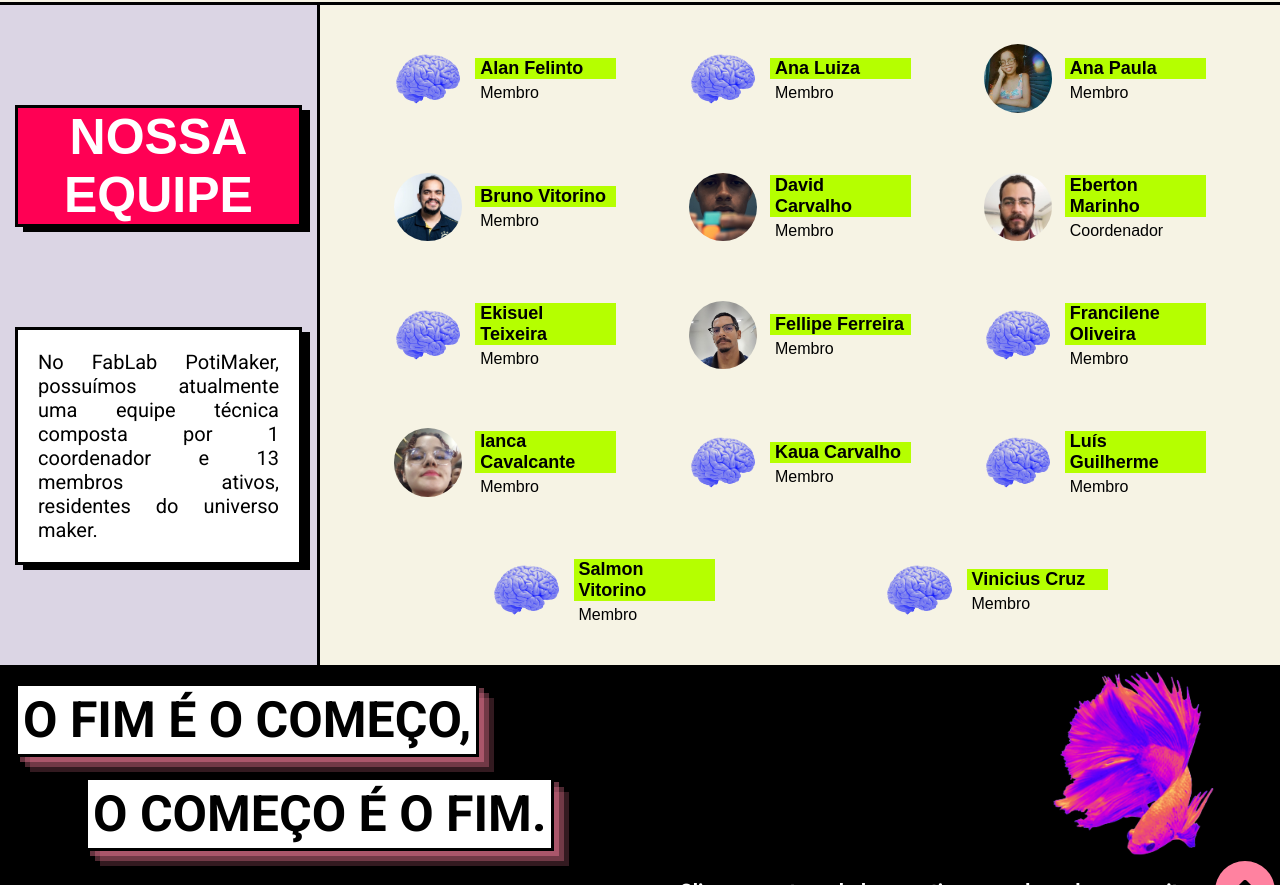
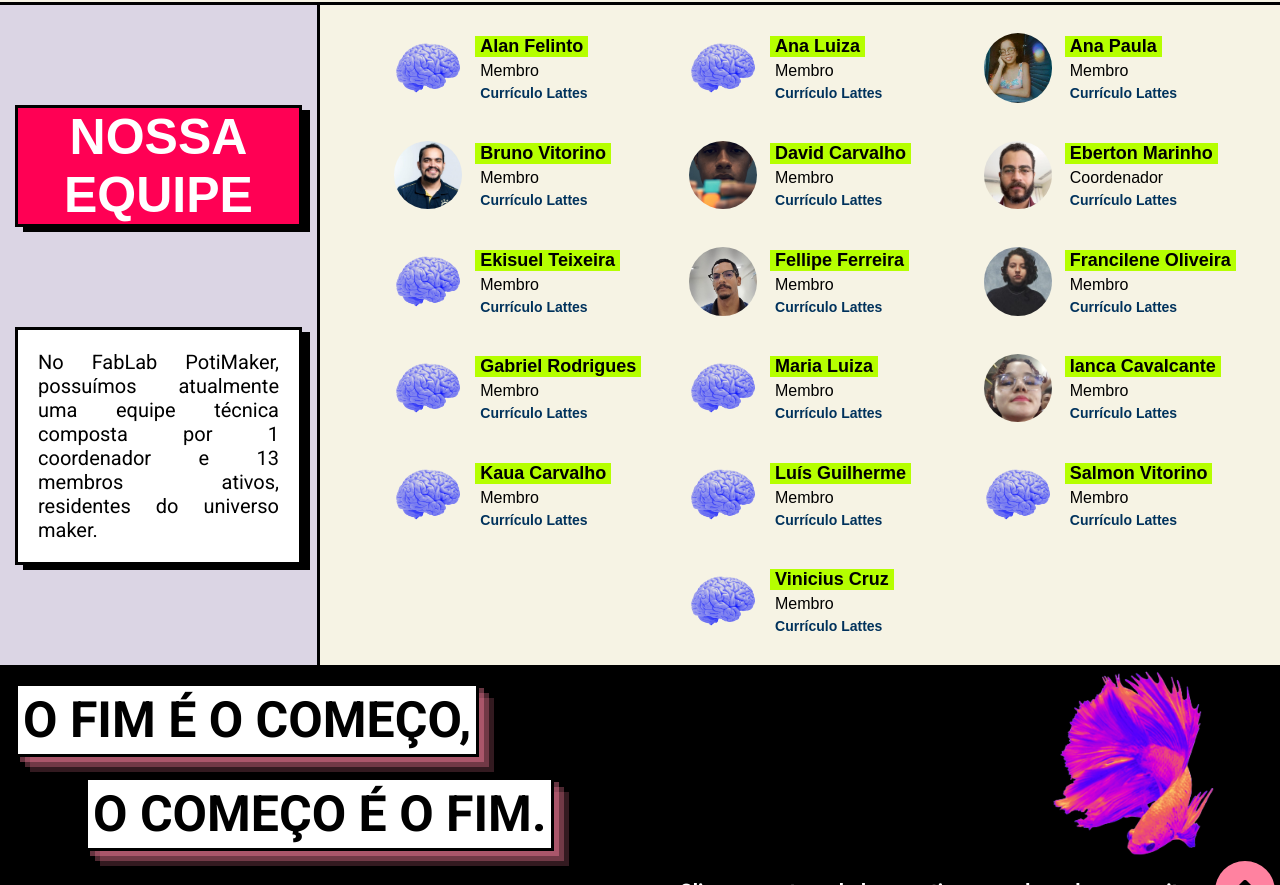
Before and after one commit to PotiMaker-IFRN/sitePotimaker, a plain HTML site: page index.html in a window 1280 px wide. Shown: the part 1187-2072 px from the top of the page. Drawn offline with Linux system fonts and the light colour scheme; a web font is replaced by a local one.

Commit message:
Link do lattes nos cards e cards dos novos participantes foram adicionados

```diff
--- a/index.html
+++ b/index.html
@@ -144,6 +144,7 @@
                         <div class="infoEquipes">
                             <h3 class="nomeMembro">Alan Felinto</h3>
                             <p class="funcMembro">Membro</p>
+                            <a href="#" target="_blank">Currículo Lattes</a>
                         </div>
                     </div>
                     <div class="cardEquipe">
@@ -153,6 +154,8 @@
                         <div class="infoEquipes">
                             <h3 class="nomeMembro">Ana Luiza</h3>
                             <p class="funcMembro">Membro</p>
+                            <a href="#" target="_blank">Currículo Lattes</a>
+
                         </div>
                     </div>
                     <div class="cardEquipe">
@@ -162,6 +165,8 @@
                         <div class="infoEquipes">
                             <h3 class="nomeMembro"> Ana Paula</h3>
                             <p class="funcMembro">Membro</p>
+                            <a href="#" target="_blank">Currículo Lattes</a>
+
                         </div>
                     </div>
                     <div class="cardEquipe">
@@ -169,8 +174,9 @@
                             <img src="images/equipe/avatarBrunoVitorino.jpg" alt="" class="imgEquipe">
                         </div>
                         <div class="infoEquipes">
-                            <a href="http://lattes.cnpq.br/6466860813661669" target="_blank"><h3 class="nomeMembro">Bruno Vitorino</h3></a>
+                            <h3 class="nomeMembro">Bruno Vitorino</h3>
                             <p class="funcMembro">Membro</p>
+                            <a href="http://lattes.cnpq.br/6466860813661669" target="_blank">Currículo Lattes</a>
                         </div>
                     </div>
                     <div class="cardEquipe">
@@ -180,6 +186,8 @@
                         <div class="infoEquipes">
                             <h3 class="nomeMembro">David Carvalho</h3>
                             <p class="funcMembro">Membro</p>
+                            <a href="http://lattes.cnpq.br/0982126481434785" target="_blank">Currículo Lattes</a>
+
                         </div>
                     </div>
                     <div class="cardEquipe">
@@ -189,6 +197,8 @@
                         <div class="infoEquipes">
                             <h3 class="nomeMembro">Eberton Marinho</h3>
                             <p class="funcMembro">Coordenador</p>
+                            <a href="http://lattes.cnpq.br/4697680575712492" target="_blank">Currículo Lattes</a>
+
                         </div>
                     </div>
                     <div class="cardEquipe">
@@ -198,6 +208,8 @@
                         <div class="infoEquipes">
                             <h3 class="nomeMembro">Ekisuel Teixeira</h3>
                             <p class="funcMembro">Membro</p>
+                            <a href="#" target="_blank">Currículo Lattes</a>
+
                         </div>
                     </div>
                     <div class="cardEquipe">
@@ -207,6 +219,18 @@
                         <div class="infoEquipes">
                             <h3 class="nomeMembro">Fellipe Ferreira</h3>
                             <p class="funcMembro">Membro</p>
+                            <a href="https://lattes.cnpq.br/6721220601921124" target="_blank">Currículo Lattes</a>
+
+                        </div>
+                    </div>
+                    <div class="cardEquipe">
+                        <div class="divFotoEquipe">
+                            <img src="images/equipe/avatarFrancilene.jpg" alt="" class="imgEquipe">
+                        </div>
+                        <div class="infoEquipes">
+                            <h3 class="nomeMembro">Francilene Oliveira</h3>
+                            <p class="funcMembro">Membro</p>
+                            <a href="#" target="_blank">Currículo Lattes</a>
                         </div>
                     </div>
                     <div class="cardEquipe">
@@ -214,8 +238,19 @@
                             <img src="images/equipe/avatar.png" alt="" class="imgEquipe">
                         </div>
                         <div class="infoEquipes">
-                            <h3 class="nomeMembro">Francilene Oliveira</h3>
+                            <h3 class="nomeMembro">Gabriel Rodrigues</h3>
                             <p class="funcMembro">Membro</p>
+                            <a href="#" target="_blank">Currículo Lattes</a>
+                        </div>
+                    </div>
+                    <div class="cardEquipe">
+                        <div class="divFotoEquipe">
+                            <img src="images/equipe/avatar.png" alt="" class="imgEquipe">
+                        </div>
+                        <div class="infoEquipes">
+                            <h3 class="nomeMembro">Maria Luiza</h3>
+                            <p class="funcMembro">Membro</p>
+                            <a href="#" target="_blank">Currículo Lattes</a>
                         </div>
                     </div>
                     <div class="cardEquipe">
@@ -225,6 +260,8 @@
                         <div class="infoEquipes">
                             <h3 class="nomeMembro">Ianca Cavalcante</h3>
                             <p class="funcMembro">Membro</p>
+                            <a href="#" target="_blank">Currículo Lattes</a>
+
                         </div>
                     </div>
                     <div class="cardEquipe">
@@ -234,6 +271,8 @@
                         <div class="infoEquipes">
                             <h3 class="nomeMembro">Kaua Carvalho</h3>
                             <p class="funcMembro">Membro</p>
+                            <a href="#" target="_blank">Currículo Lattes</a>
+
                         </div>
                     </div>
                     <div class="cardEquipe">
@@ -243,6 +282,7 @@
                         <div class="infoEquipes">
                             <h3 class="nomeMembro">Luís Guilherme</h3>
                             <p class="funcMembro">Membro</p>
+                            <a href="#" target="_blank">Currículo Lattes</a>
                         </div>
                     </div>
                     <div class="cardEquipe">
@@ -252,6 +292,7 @@
                         <div class="infoEquipes">
                             <h3 class="nomeMembro">Salmon Vitorino</h3>
                             <p class="funcMembro">Membro</p>
+                            <a href="#" target="_blank">Currículo Lattes</a>
                         </div>
                     </div>
                     <div class="cardEquipe">
@@ -261,6 +302,7 @@
                         <div class="infoEquipes">
                             <h3 class="nomeMembro">Vinicius Cruz</h3>
                             <p class="funcMembro">Membro</p>
+                            <a href="#" target="_blank">Currículo Lattes</a>
                         </div>
                     </div>
                 </div>
--- a/src/css/index.css
+++ b/src/css/index.css
@@ -267,17 +267,25 @@
     width: 60%;
     display: flex;
     flex-direction: column;
+
     gap: 5px;
 }
 .infoEquipes a {
     text-decoration: none;
     color: black;
+    font-size: 1.4rem;
+    font-family: 'Los Angeleno Grotesque', sans-serif;
+    margin-left: 5px;
+    font-weight: bold;
+    color: rgb(0, 50, 92);
+
 }
 .nomeMembro {
     font-size: 1.8rem;
     font-family: 'Los Angeleno Grotesque', sans-serif;
     background-color: var(--bg-name);
     padding: 0 5px;
+    width: max-content;
 }
 .funcMembro{
     font-family: 'Los Angeleno Grotesque', sans-serif;
```
Also changed, not shown: images/equipe/avatarFrancilene.jpg (added).
